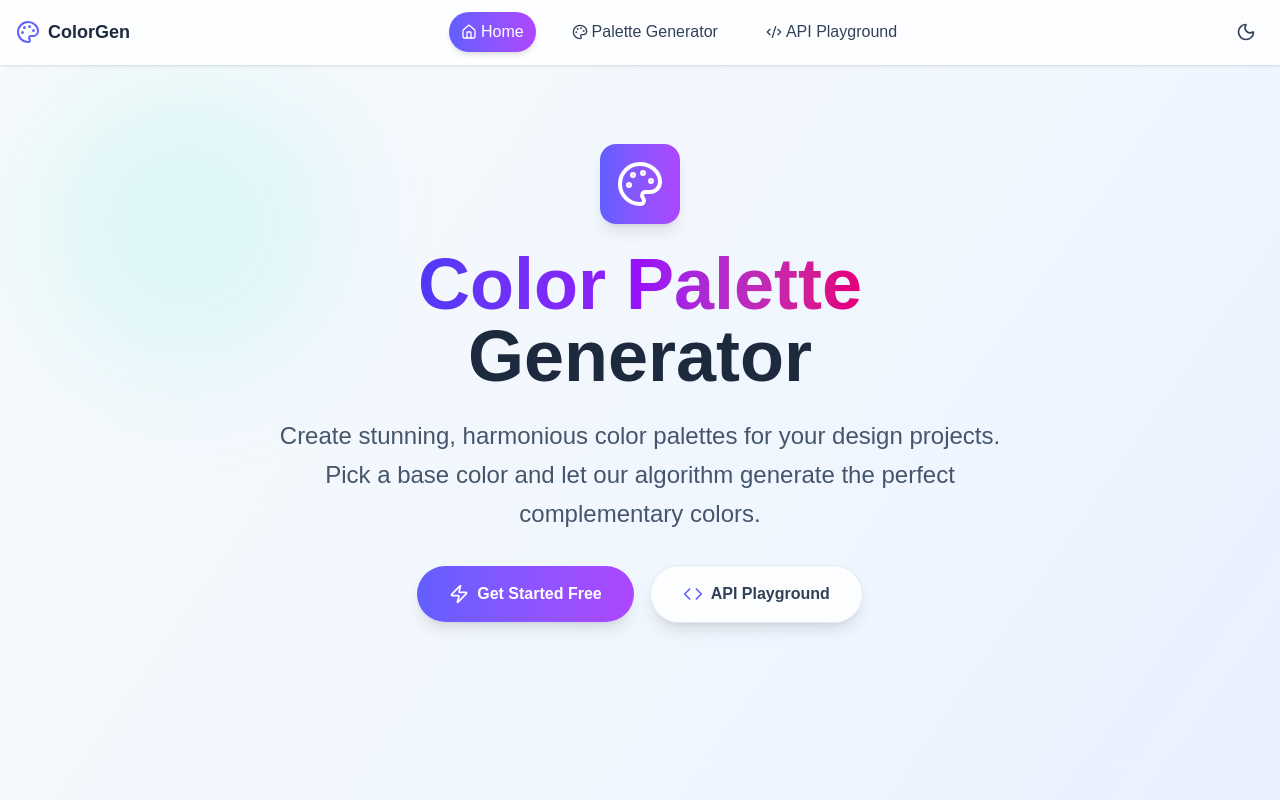
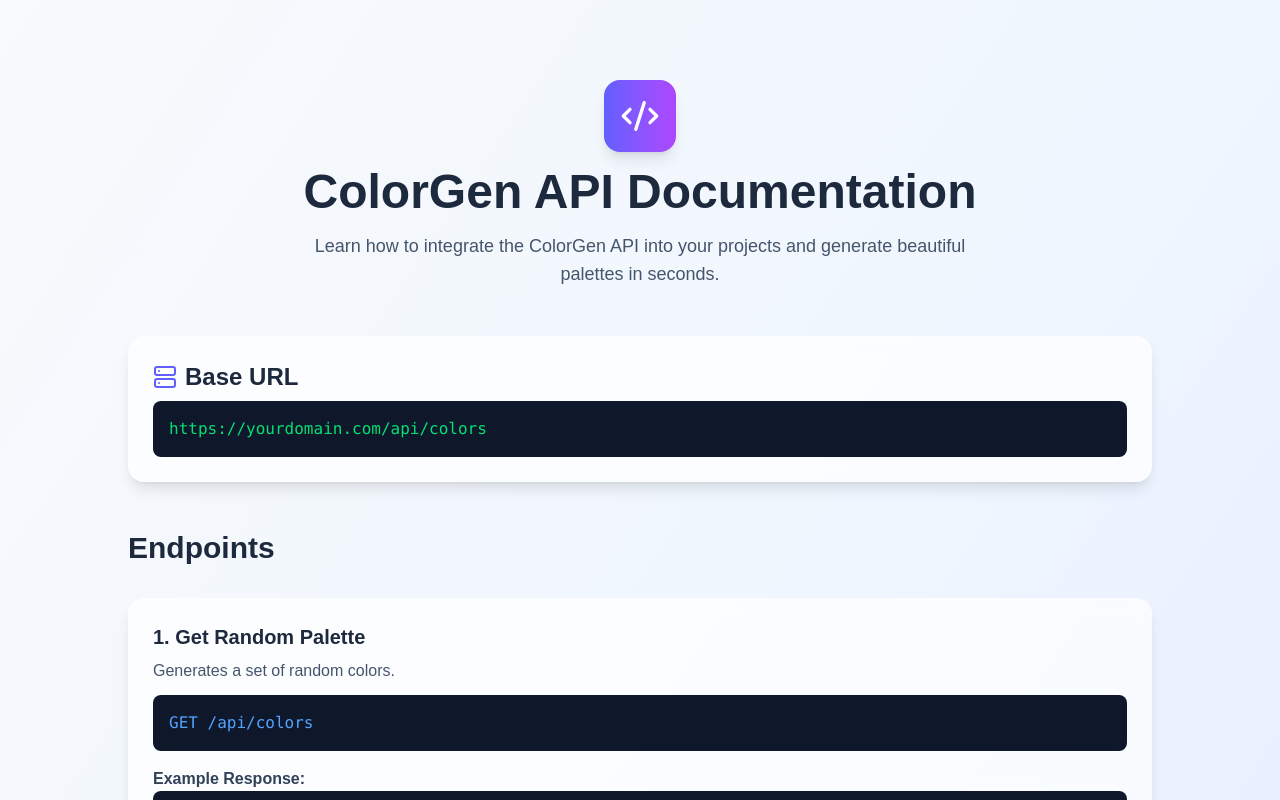
Before and after one commit to pd241008/Color-Palate-Generator, a Next.js app: page / in a window 1280 px wide. Built offline with nearby package versions, Linux system fonts and the light colour scheme.

Commit message:
Changes in NavBar

```diff
--- a/src/components/Navbar.tsx
+++ b/src/components/Navbar.tsx
@@ -1,96 +1,132 @@
 "use client";
 
-import Link from "next/link";
-import { usePathname } from "next/navigation";
-import { Palette, Code2, Home, Sun, Moon } from "lucide-react";
-import { useEffect, useState } from "react";
+import { Code2, Server, Terminal } from "lucide-react";
 
-export default function Navbar() {
-  const pathname = usePathname();
-  const [theme, setTheme] = useState<"light" | "dark">("light");
+export default function DocsPage() {
+  return (
+    <div className="min-h-screen bg-gradient-to-br from-slate-50 via-blue-50 to-indigo-100 dark:from-slate-900 dark:via-slate-800 dark:to-indigo-900 pt-20 px-4">
+      <div className="max-w-5xl mx-auto space-y-12">
+        {/* Header */}
+        <header className="text-center space-y-4">
+          <div className="inline-flex items-center justify-center p-4 bg-gradient-to-r from-indigo-500 to-purple-500 rounded-2xl shadow-lg">
+            <Code2 className="w-10 h-10 text-white" />
+          </div>
+          <h1 className="text-5xl font-extrabold text-slate-800 dark:text-slate-100">
+            ColorGen API Documentation
+          </h1>
+          <p className="text-lg text-slate-600 dark:text-slate-300 max-w-2xl mx-auto">
+            Learn how to integrate the ColorGen API into your projects and
+            generate beautiful palettes in seconds.
+          </p>
+        </header>
 
-  // On mount, check current theme
-  useEffect(() => {
-    if (document.documentElement.classList.contains("dark")) {
-      setTheme("dark");
-    }
-  }, []);
+        {/* Base URL */}
+        <section className="bg-white/70 dark:bg-slate-800/70 backdrop-blur-sm rounded-2xl shadow-lg border border-white/20 dark:border-slate-700/20 p-6">
+          <h2 className="text-2xl font-semibold text-slate-800 dark:text-slate-200 mb-2 flex items-center gap-2">
+            <Server className="w-6 h-6 text-indigo-500" /> Base URL
+          </h2>
+          <pre className="bg-slate-900 text-green-400 p-4 rounded-lg overflow-x-auto">
+            https://yourdomain.com/api/colors
+          </pre>
+        </section>
 
-  const toggleTheme = () => {
-    if (theme === "light") {
-      document.documentElement.classList.add("dark");
-      setTheme("dark");
-      localStorage.setItem("theme", "dark");
-    } else {
-      document.documentElement.classList.remove("dark");
-      setTheme("light");
-      localStorage.setItem("theme", "light");
-    }
-  };
+        {/* Endpoints */}
+        <section className="space-y-8">
+          <h2 className="text-3xl font-bold text-slate-800 dark:text-slate-200">
+            Endpoints
+          </h2>
 
-  const navLinks = [
-    { name: "Home", href: "/", icon: Home },
-    { name: "Palette Generator", href: "/palette", icon: Palette },
-    { name: "API Playground", href: "/api-access", icon: Code2 },
-  ];
+          {/* Random Palette */}
+          <div className="bg-white/70 dark:bg-slate-800/70 backdrop-blur-sm rounded-2xl shadow-lg border border-white/20 dark:border-slate-700/20 p-6">
+            <h3 className="text-xl font-semibold text-slate-800 dark:text-slate-200 mb-2">
+              1. Get Random Palette
+            </h3>
+            <p className="text-slate-600 dark:text-slate-300 mb-3">
+              Generates a set of random colors.
+            </p>
+            <pre className="bg-slate-900 text-blue-400 p-4 rounded-lg overflow-x-auto">
+              GET /api/colors
+            </pre>
+            <h4 className="mt-4 font-semibold text-slate-700 dark:text-slate-300">
+              Example Response:
+            </h4>
+            <pre className="bg-slate-900 text-green-400 p-4 rounded-lg overflow-x-auto">
+              {`[
+  "#A1B2C3",
+  "#FFD700",
+  "#33FF57",
+  "#FF5733",
+  "#6A0DAD"
+]`}
+            </pre>
+          </div>
 
-  return (
-    <nav className="fixed top-0 left-0 w-full z-50 bg-white/80 dark:bg-slate-900/80 backdrop-blur-lg border-b border-white/20 dark:border-slate-700/20 shadow-sm">
-      <div className="container mx-auto px-4 py-3 flex items-center justify-between">
-        {/* Logo Section */}
-        <Link
-          href="/"
-          className="flex items-center gap-2 text-lg font-bold text-slate-800 dark:text-slate-100">
-          <Palette className="w-6 h-6 text-indigo-500" />
-          ColorGen
-        </Link>
+          {/* Palette by Base */}
+          <div className="bg-white/70 dark:bg-slate-800/70 backdrop-blur-sm rounded-2xl shadow-lg border border-white/20 dark:border-slate-700/20 p-6">
+            <h3 className="text-xl font-semibold text-slate-800 dark:text-slate-200 mb-2">
+              2. Get Palette by Base Color
+            </h3>
+            <p className="text-slate-600 dark:text-slate-300 mb-3">
+              Generates a palette based on a specific base color.
+            </p>
+            <pre className="bg-slate-900 text-blue-400 p-4 rounded-lg overflow-x-auto">
+              GET /api/colors?base=ff5733
+            </pre>
+            <h4 className="mt-4 font-semibold text-slate-700 dark:text-slate-300">
+              Example Response:
+            </h4>
+            <pre className="bg-slate-900 text-green-400 p-4 rounded-lg overflow-x-auto">
+              {`[
+  "#FF5733",
+  "#FF8A65",
+  "#FFD54F",
+  "#4DB6AC",
+  "#9575CD"
+]`}
+            </pre>
+          </div>
+        </section>
 
-        {/* Links */}
-        <div className="hidden md:flex items-center gap-6">
-          {navLinks.map(({ name, href, icon: Icon }) => (
-            <Link
-              key={href}
-              href={href}
-              className={`flex items-center gap-1 px-3 py-2 rounded-full transition-colors ${
-                pathname === href
-                  ? "bg-gradient-to-r from-indigo-500 to-purple-500 text-white shadow-md"
-                  : "text-slate-700 dark:text-slate-300 hover:text-indigo-500 dark:hover:text-indigo-400"
-              }`}>
-              <Icon className="w-4 h-4" />
-              {name}
-            </Link>
-          ))}
-        </div>
+        {/* Parameters */}
+        <section className="bg-white/70 dark:bg-slate-800/70 backdrop-blur-sm rounded-2xl shadow-lg border border-white/20 dark:border-slate-700/20 p-6">
+          <h2 className="text-2xl font-semibold text-slate-800 dark:text-slate-200 mb-4">
+            Query Parameters
+          </h2>
+          <div className="overflow-x-auto">
+            <table className="w-full border border-slate-300 dark:border-slate-700 rounded-lg">
+              <thead>
+                <tr className="bg-slate-200 dark:bg-slate-700">
+                  <th className="p-2 text-left">Parameter</th>
+                  <th className="p-2 text-left">Type</th>
+                  <th className="p-2 text-left">Description</th>
+                </tr>
+              </thead>
+              <tbody>
+                <tr className="border-t border-slate-300 dark:border-slate-700">
+                  <td className="p-2">base</td>
+                  <td className="p-2">string (hex)</td>
+                  <td className="p-2">
+                    Base color to generate related palette from.
+                  </td>
+                </tr>
+              </tbody>
+            </table>
+          </div>
+        </section>
 
-        {/* Theme Toggle */}
-        <button
-          onClick={toggleTheme}
-          aria-label="Toggle Dark Mode"
-          className="p-2 rounded-full hover:bg-slate-200 dark:hover:bg-slate-700 transition-colors">
-          {theme === "light" ? (
-            <Moon className="w-5 h-5 text-slate-700" />
-          ) : (
-            <Sun className="w-5 h-5 text-yellow-400" />
-          )}
-        </button>
+        {/* Example Usage */}
+        <section className="bg-white/70 dark:bg-slate-800/70 backdrop-blur-sm rounded-2xl shadow-lg border border-white/20 dark:border-slate-700/20 p-6">
+          <h2 className="text-2xl font-semibold text-slate-800 dark:text-slate-200 mb-2 flex items-center gap-2">
+            <Terminal className="w-6 h-6 text-indigo-500" /> Example Usage
+            (JavaScript)
+          </h2>
+          <pre className="bg-slate-900 text-yellow-300 p-4 rounded-lg overflow-x-auto">
+            {`fetch("https://yourdomain.com/api/colors?base=ff5733")
+  .then(res => res.json())
+  .then(data => console.log(data));`}
+          </pre>
+        </section>
       </div>
-
-      {/* Mobile Menu */}
-      <div className="md:hidden border-t border-slate-200 dark:border-slate-800 bg-white/90 dark:bg-slate-900/90 backdrop-blur-lg px-4 py-2 flex justify-around">
-        {navLinks.map(({ name, href, icon: Icon }) => (
-          <Link
-            key={href}
-            href={href}
-            className={`flex flex-col items-center gap-1 text-xs ${
-              pathname === href
-                ? "text-indigo-500 font-semibold"
-                : "text-slate-600 dark:text-slate-300"
-            }`}>
-            <Icon className="w-5 h-5" />
-            {name}
-          </Link>
-        ))}
-      </div>
-    </nav>
+    </div>
   );
 }
```
